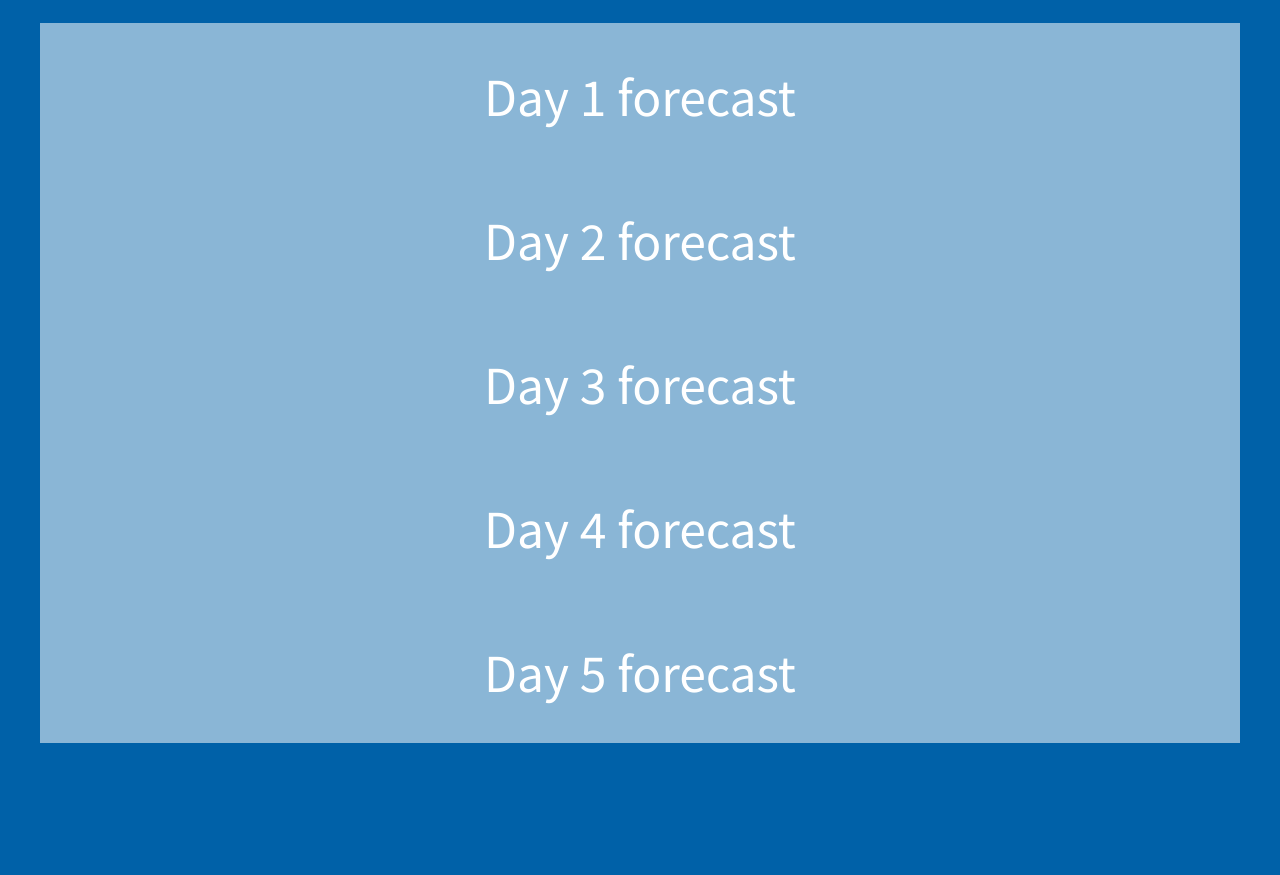
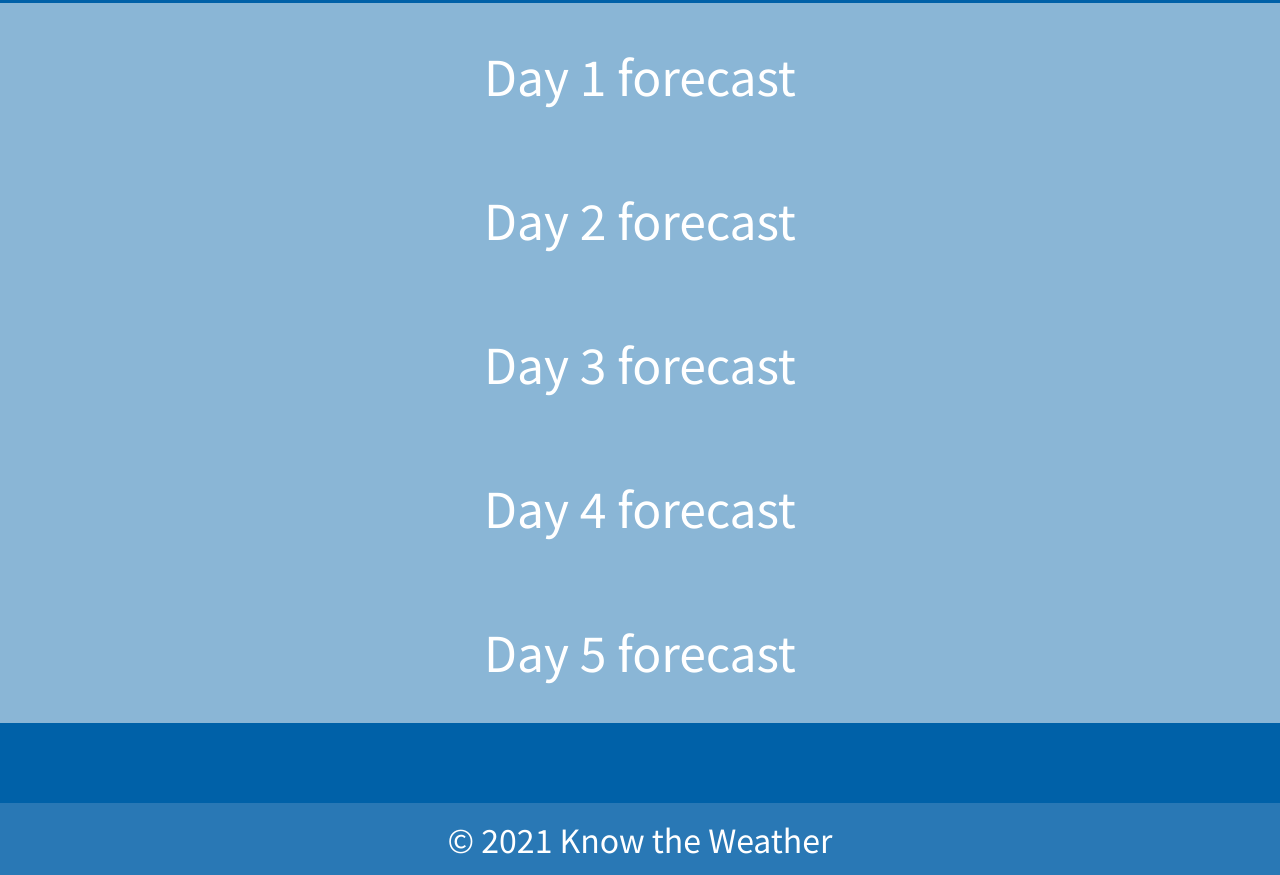
Before and after one commit to EwelinaEwa/weather-app, a plain HTML site: page index.html in a window 1280 px wide. Shown: the part 1014-1889 px from the top of the page. Before the commit the page ends 1797 px from the top, so only its background shows below. Drawn offline with Linux system fonts and the light colour scheme.

Commit message:
Adjust css styling & Add footer

```diff
--- a/css/style.css
+++ b/css/style.css
@@ -8,7 +8,6 @@ body {
     font-family: 'Noto Sans KR', sans-serif;
     font-size: 3rem;
     color: white;
-    margin: 2.5rem;
     text-align: center;
 }
 
@@ -19,7 +18,7 @@ body {
     display: flex;
     box-sizing: border-box;
     width: 100%;
-    padding: 20px;
+    padding: 30px;
     margin-bottom: 5rem;
 }
 
@@ -75,3 +74,14 @@ body {
     background-color: #8AB6D6;
     padding: 3rem;
 }
+
+/*Footer*/
+
+#footer {
+    background-color: #2978B5;
+    box-sizing: border-box;
+    font-size: 2rem;
+    width: 100%;
+    padding: 20px;
+    margin-top: 5rem;
+}
--- a/index.html
+++ b/index.html
@@ -36,7 +36,7 @@
 </main>
 
 <footer id="footer">
-
+    <p>© 2021 Know the Weather</p>
 </footer>
 
 
```
